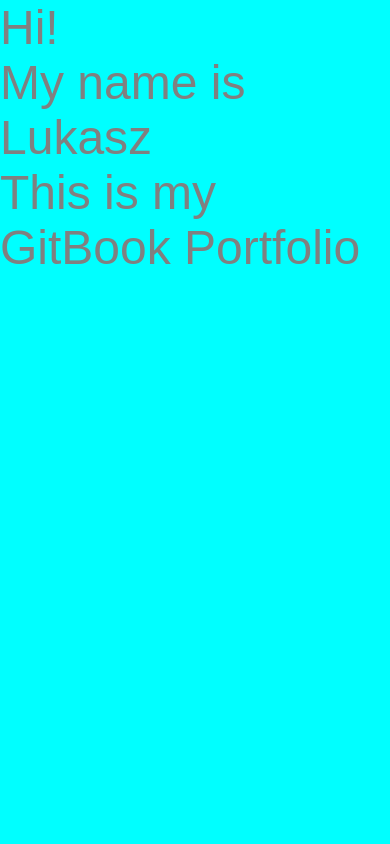
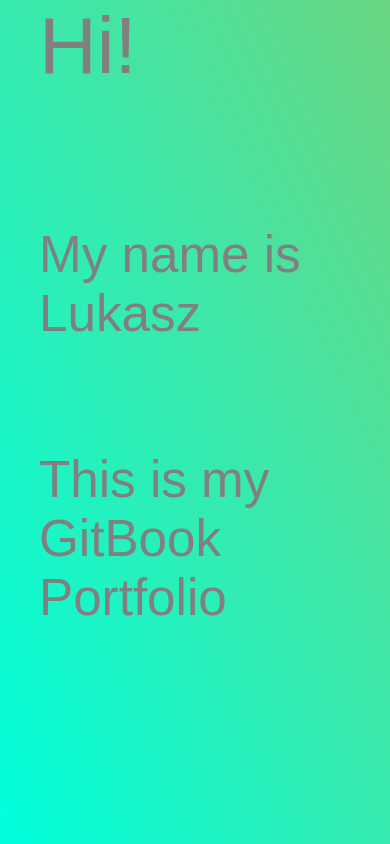
Before and after one commit to luka8094/portofolio, a plain HTML site: page index.html in a window 390 px wide. Drawn offline with Linux system fonts and the light colour scheme; a web font is replaced by a local one.

Commit message:
adjusted html dom
added changes to splash section css

scaffold still work in progress

```diff
--- a/mediaqueries.css
+++ b/mediaqueries.css
@@ -5,17 +5,42 @@
 
     .splash{
         display: flex;
-        background-color: aqua;
+        flex-direction: column;
+        background-image: linear-gradient(65deg, rgb(0, 255, 221), rgb(107, 214, 130));
         height: 100vh;
+        width: 100%;
+    }
+
+    .splash-inner-text{
+        display: flex;
+        flex-direction: column;
+        height: 80vh;
         width: 100%;
     }
 
     .splash-inner-text > p{
         display: flex;
-        width: 100%;
+        flex-direction: column;
         font-family: "Sans Serif Shaded", sans-serif;
         color: grey;
-        font-size: 3em;
+        font-size: 5em;
+    }
+
+    .splash-inner-text > p:nth-child(1){
+        margin-top: auto;
+    }
+
+    .splash-inner-text > p:nth-child(2),
+    .splash-inner-text > p:nth-child(3){
+        display: flex;
+        flex-direction: column;
+        font-family: "Sans Serif Shaded", sans-serif;
+        color: grey;
+        font-size: 3.2em;
+    }
+
+    .splash-inner-text > p:nth-child(3){
+        margin-bottom: auto;
     }
 
 }
--- a/styles.css
+++ b/styles.css
@@ -4,6 +4,7 @@
     latest update: 25-09-2021
 */
 
+/*
 @import url(//db.onlinewebfonts.com/c/c2f4f55862e336305d64d5e3e2e19d0d?family=Sans+Serif+Shaded);
 
 @font-face {font-family: "Sans Serif Shaded";
@@ -12,7 +13,9 @@
     url("//db.onlinewebfonts.com/t/c2f4f55862e336305d64d5e3e2e19d0d.woff2") format("woff2"),
     url("//db.onlinewebfonts.com/t/c2f4f55862e336305d64d5e3e2e19d0d.woff") format("woff"),
     url("//db.onlinewebfonts.com/t/c2f4f55862e336305d64d5e3e2e19d0d.ttf") format("truetype"),
-    url("//db.onlinewebfonts.com/t/c2f4f55862e336305d64d5e3e2e19d0d.svg#Sans Serif Shaded") format("svg"); }
+    url("//db.onlinewebfonts.com/t/c2f4f55862e336305d64d5e3e2e19d0d.svg#Sans Serif Shaded") format("svg");
+}
+*/
 
 *{
     margin: 0;
@@ -22,15 +25,17 @@
 
 .splash{
     display: flex;
-    background-color: aqua;
+    background-color: rgb(43, 243, 126);
     height: 100vh;
     width: 100%;
 }
 
 .splash-inner-text > p{
     display: flex;
-    width: 100%;
+    height: 50vh;
+    width: 80%;
     font-family: "Sans Serif Shaded", sans-serif;
     color: grey;
     font-size: 3em;
+    align-self: center;
 }
```
Also changed, not shown: index.html (+1 -0 lines).
